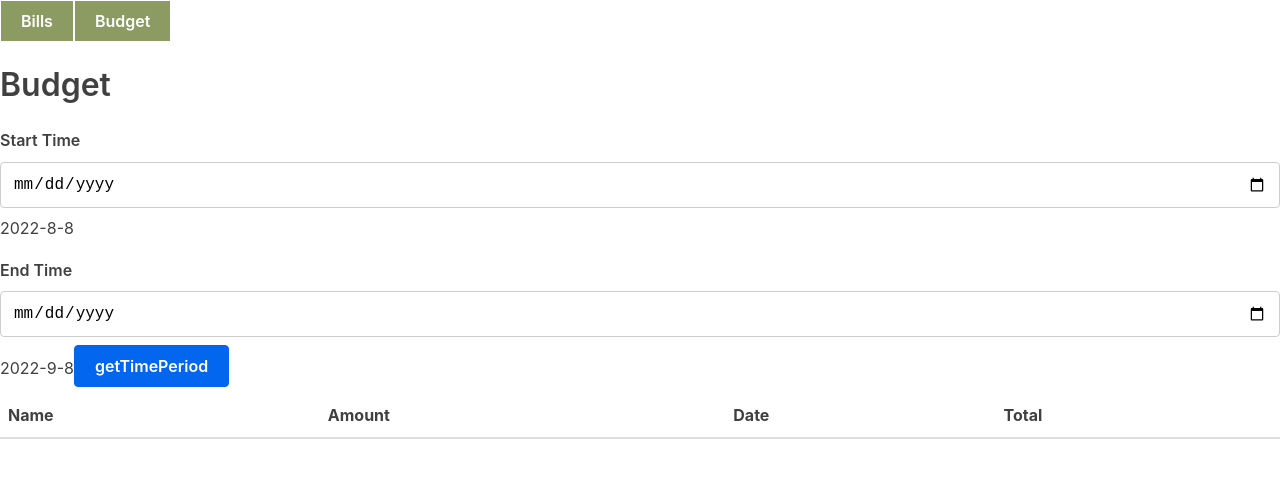
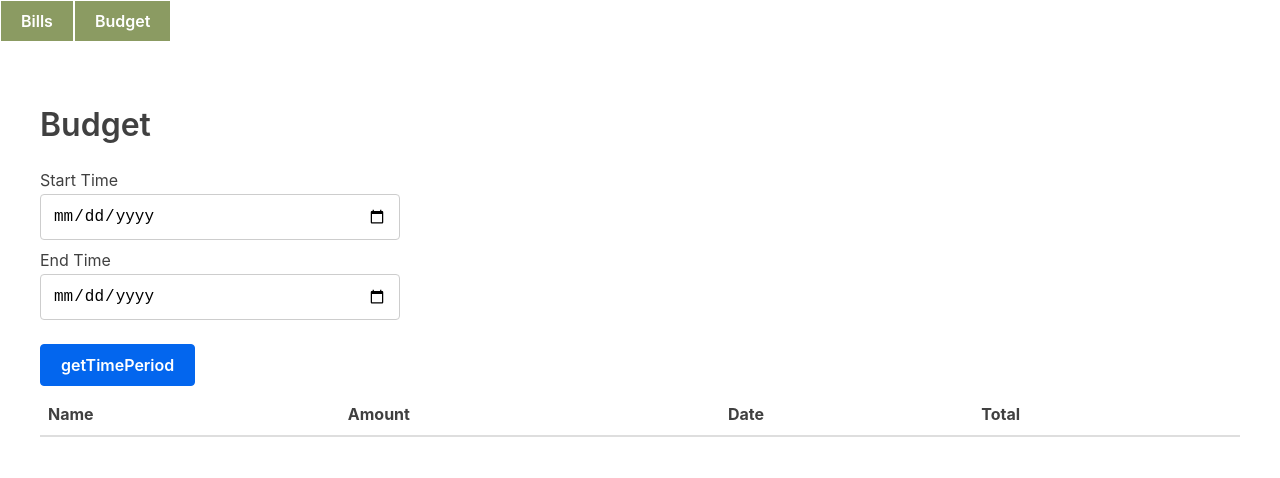
Before and after one commit to math-yew/bills, a React (Create React App) app: page /showBudget in a window 1280 px wide. Shown: the top 478 px of the page. Built offline with nearby package versions, Linux system fonts and the light colour scheme.

Commit message:
fixed intital date and repeats

```diff
--- a/src/App.js
+++ b/src/App.js
@@ -8,7 +8,9 @@ function App() {
     <div className="App">
       <header className="App-header">
         <Nav />
-        <Outlet />
+        <div className="contentSpace">
+          <Outlet />
+        </div>
       </header>
     </div>
   );
--- a/src/ShowBudget.js
+++ b/src/ShowBudget.js
@@ -4,15 +4,11 @@ import ShowTable from './ShowTable';
 import BudgetService from './budgetService';
 
 export default function ShowBudget (props) {
-    let today = new Date();
-    let year = today.getFullYear();
-    let month = today.getMonth()*1 + 1;
-    let nextMonth = month + 1;
-    let day = today.getDate();
-    console.log("date: " + today);
+    let initalDates = BudgetService.initialDates();
+
     const [budgetData, setBudgetData] = useState([]);
-    const [startTime, setStartTime] = useState(year+"-"+month+"-"+day);
-    const [endTime, setEndTime] = useState(year+"-"+nextMonth+"-"+day);
+    const [startTime, setStartTime] = useState(initalDates.start);
+    const [endTime, setEndTime] = useState(initalDates.end);
 
     function getTimePeriod(){
       let budgetArr = BudgetService.getTimePeriod(startTime, endTime);
@@ -22,12 +18,13 @@ export default function ShowBudget (props) {
     return(
       <div>
         <h1>Budget</h1>
-        <label>Start Time</label>
-        <input type="date" value={startTime} onChange={e => setStartTime(e.target.value)} />
-        {startTime}
-        <label>End Time</label>
-        <input type="date" value={endTime} onChange={e => setEndTime(e.target.value)} />
-        {endTime}
+        <p>
+          Start Time
+          <input className="dateInput" type="date" value={startTime} onChange={e => setStartTime(e.target.value)} />
+
+          End Time
+          <input className="dateInput" type="date" value={endTime} onChange={e => setEndTime(e.target.value)} />
+        </p>
         <button onClick={getTimePeriod}>getTimePeriod</button>
         <ShowTable
             budgetData={budgetData}
--- a/src/budgetService.js
+++ b/src/budgetService.js
@@ -7,10 +7,28 @@ let start = null;
 let end = null;
 
 const BudgetService = {
+  initialDates: function (){
+    let dates = {};
+    let today = new Date();
+    let year = today.getFullYear();
+    let monthPrep = today.getMonth()*1 + 1;
+    let month = monthPrep<10 ? "0" + monthPrep : monthPrep;
+    let day = today.getDate();
+    let nextMonthDate = new Date(year,monthPrep,day);
+    let nextMonthPrep = nextMonthDate.getMonth()*1 + 1;
+    let nextMonth = nextMonthPrep<10 ? "0" + nextMonthPrep : nextMonthPrep;
+    let nextMonthDay = nextMonthDate.getDate();
+    if(nextMonthDay*1 < day*1){
+      let tempDate = new Date(year,monthPrep*1+1,0);
+      nextMonthDay = tempDate.getDate();
+    }
+    dates.start = year+"-"+month+"-"+day;
+    dates.end = nextMonthDate.getFullYear()+"-"+nextMonth+"-"+nextMonthDay;
+    return dates;
+  },
 
   getTimePeriod: function (startDate, endDate){
-    // startDate = "2022-04-27";
-    // endDate = "2022-05-28";
+    timePeriod = [];
     start = Date.parse(startDate + adjust);
     end = Date.parse(endDate + adjust);
     console.log("start: " + start);
@@ -106,11 +124,6 @@ const BudgetService = {
       return item;
     });
     return output;
-  },
-
-  seeDate: function (){
-    let chosenDate = document.getElementById("chosenDate").value;
-    console.log("chosenDate: " + chosenDate);
   }
 
 }
--- a/src/index.css
+++ b/src/index.css
@@ -668,6 +668,14 @@ caption {
 .contain-table {
   overflow-x: auto; }
 
+.dateInput {
+  width: 30%;
+}
+
+.contentSpace{
+  padding: 40px;
+}
+
 @media (min-width: 600px) {
   .contain-table {
     width: 100%; } }
```
